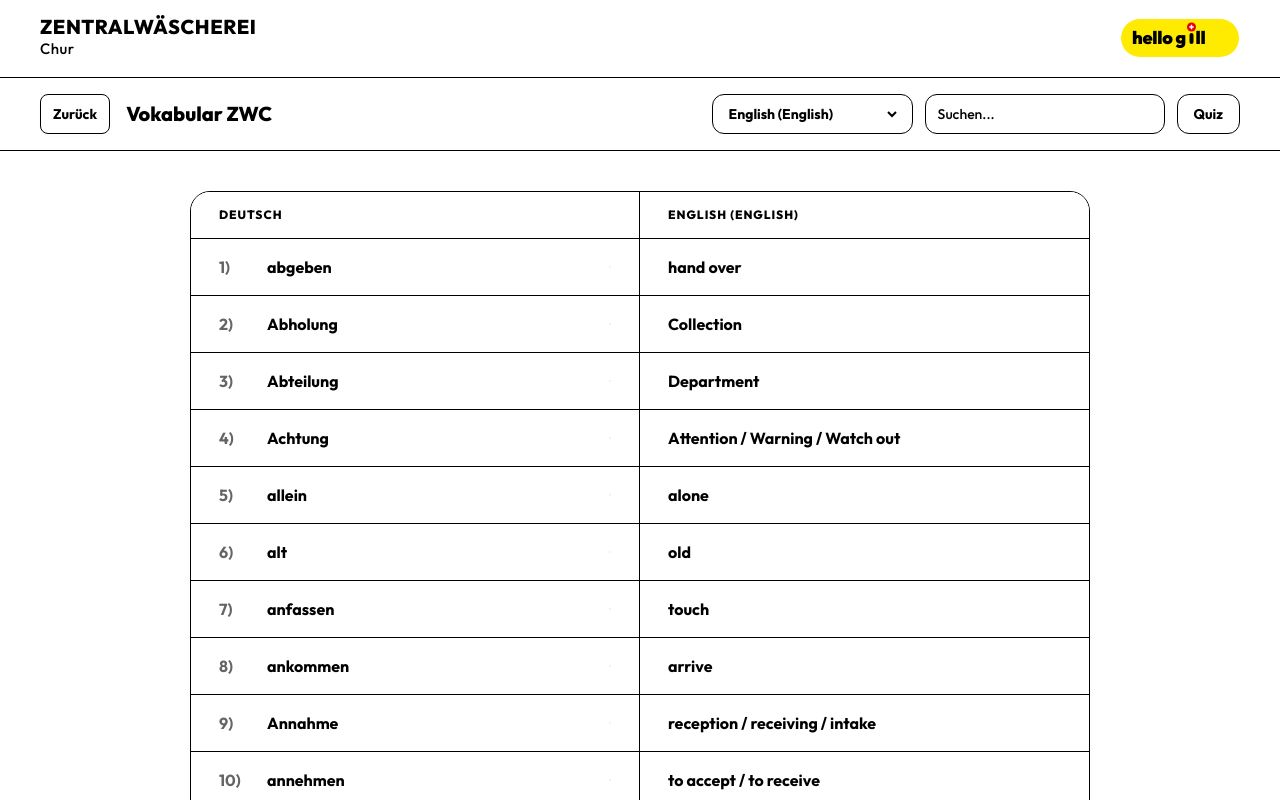
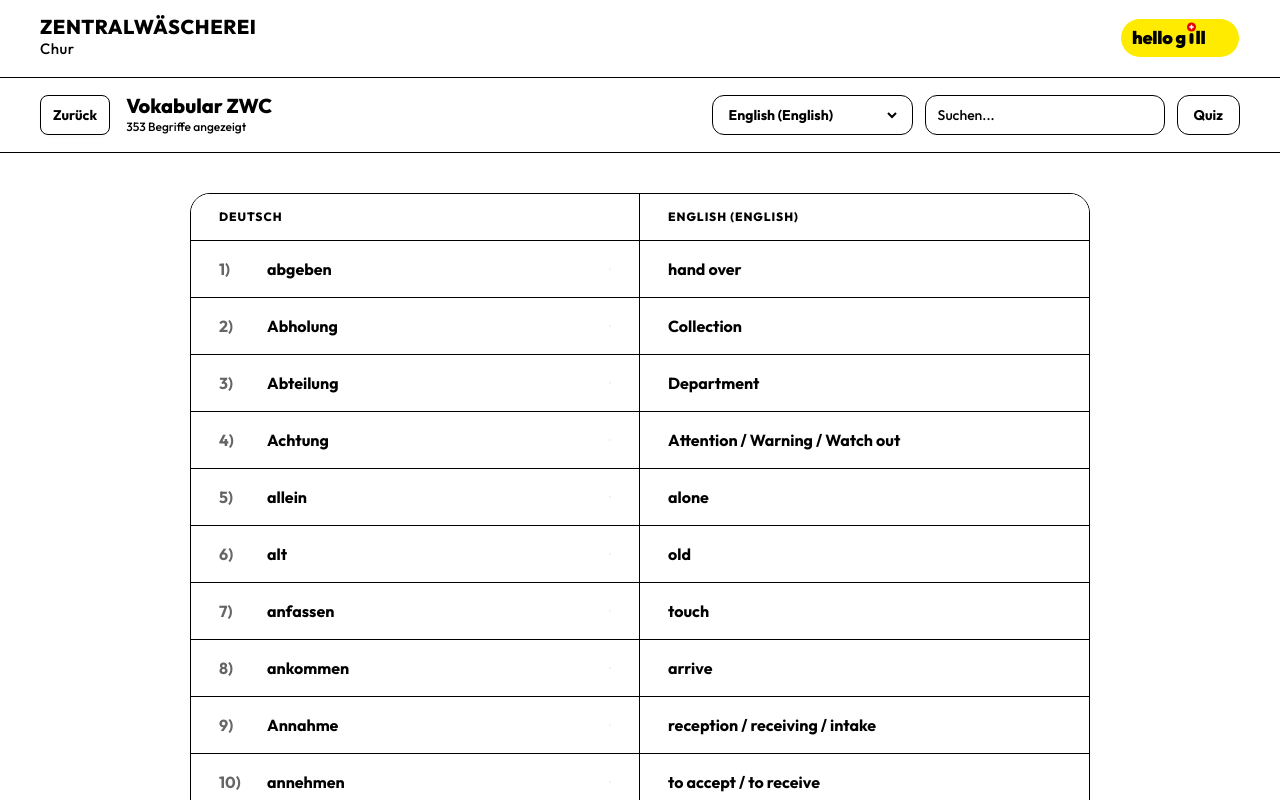
Before and after one commit to Hash-Overflow-bit/Zentralw-scherei, a React (Vite) app: page / in a window 1280 px wide. Both pictures are taken after a click on the element "Vokabular ZWC". Shown: the top 800 px of the page. Built offline with nearby package versions, Linux system fonts and the light colour scheme.

Commit message:
Add displayed terms count subtitle back in VocabularyContainer.jsx

```diff
--- a/src/components/VocabularyContainer.jsx
+++ b/src/components/VocabularyContainer.jsx
@@ -164,6 +164,7 @@ export default function VocabularyContainer({ vocabType, onBack }) {
           </button>
           <div className="vocab-title-wrapper">
             <h2 className="vocab-title">{isCompany ? 'Vokabular ZWC' : 'Vokabular Deutsch'}</h2>
+            <span className="vocab-subtitle">{filteredWords.length} Begriffe angezeigt</span>
           </div>
         </div>
 
```
